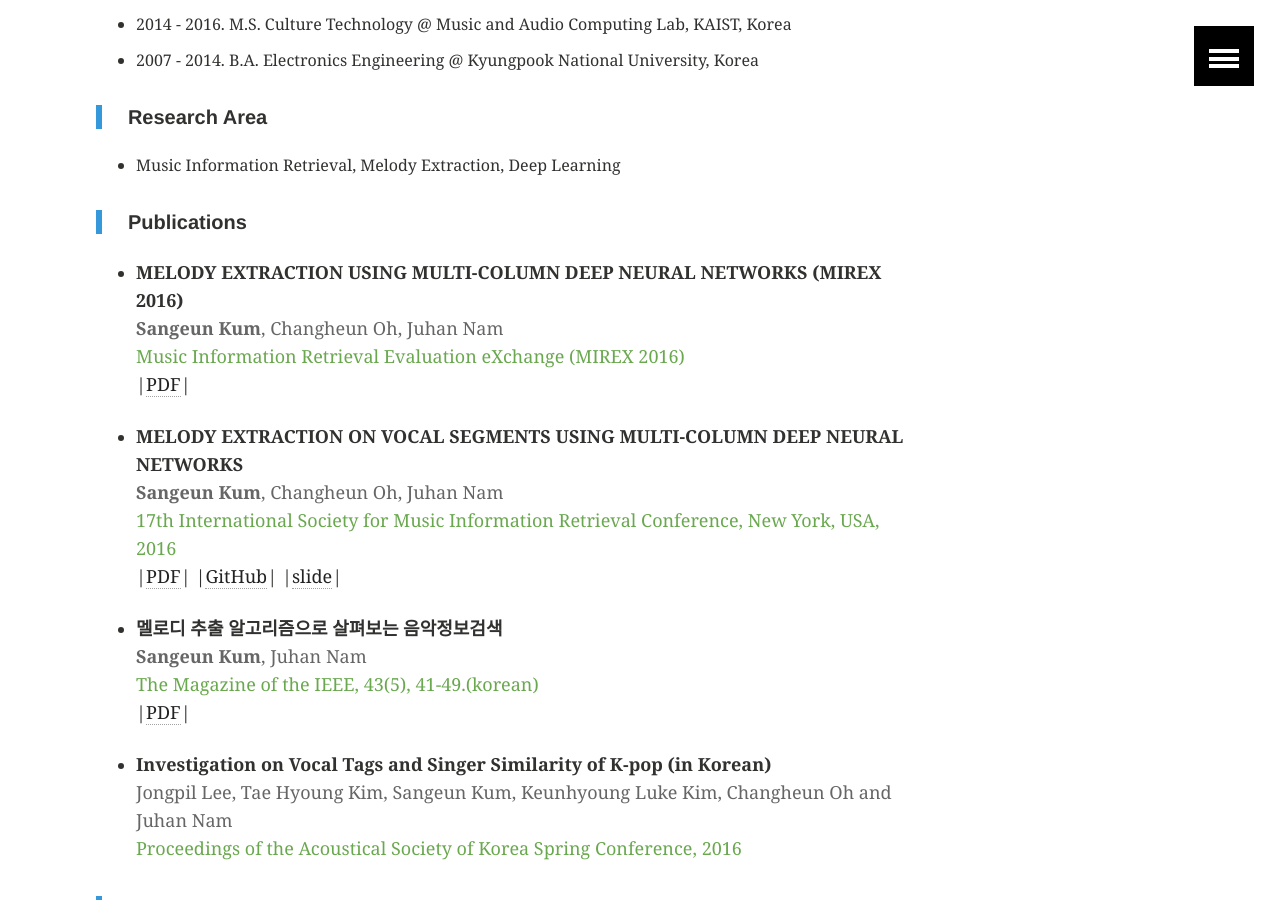
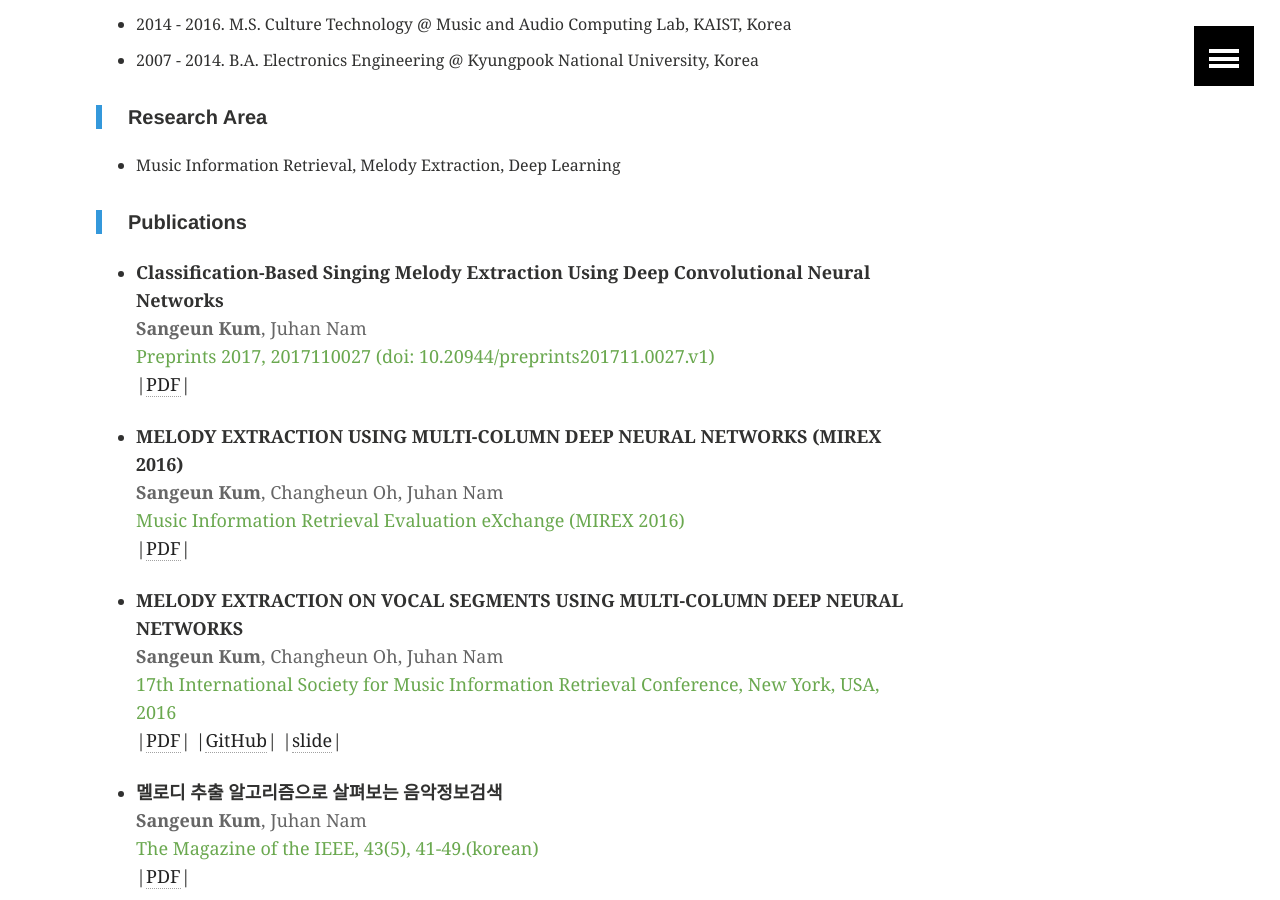
Before and after one commit to keums/keums.github.io, a Jekyll site: the page built from _posts/2016-8-25-CV.md, in a window 1280 px wide and 900 px high, scrolled down 387 px. Built offline with Jekyll 4.4.1, drawn with Linux system fonts in a browser that asks for light colours.

Commit message:
Update 2016-8-25-CV.md

```diff
--- a/_posts/2016-8-25-CV.md
+++ b/_posts/2016-8-25-CV.md
@@ -19,6 +19,11 @@ image:
 - Music Information Retrieval, Melody Extraction, Deep Learning
 
 <blockquote> <h5> Publications  </h5> </blockquote>
+
+- <b> Classification-Based Singing Melody Extraction Using Deep Convolutional Neural Networks </b><br>
+<span style="color:#666666"> <b>Sangeun Kum</b>, Juhan Nam</span><br>
+<span style="color:#6aa84f"> Preprints 2017, 2017110027 (doi: 10.20944/preprints201711.0027.v1) </span><br>
+|<a href = "https://www.preprints.org/manuscript/201711.0027/v1" target="_blank">PDF</a>|
 
 - <b> MELODY EXTRACTION USING MULTI-COLUMN DEEP NEURAL
 NETWORKS (MIREX 2016) </b><br>
```
